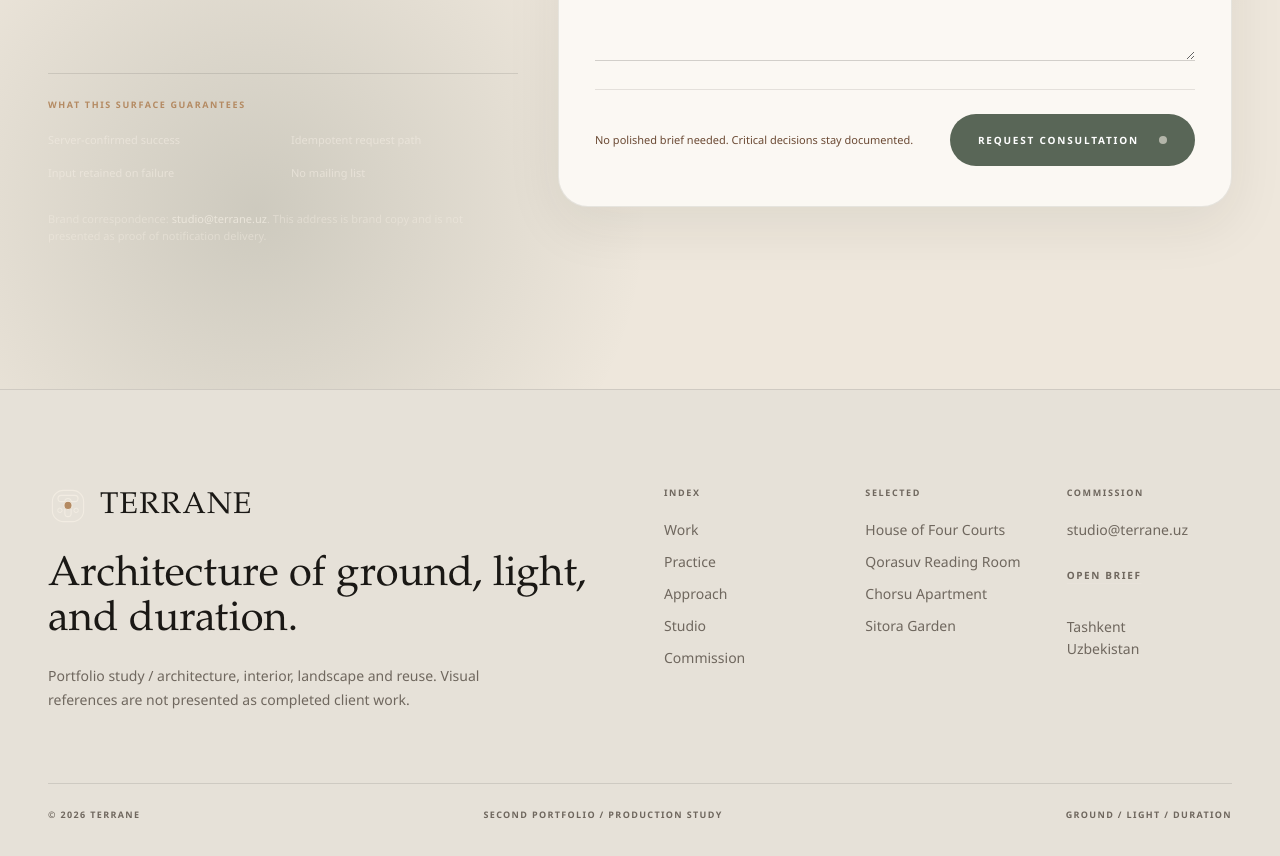
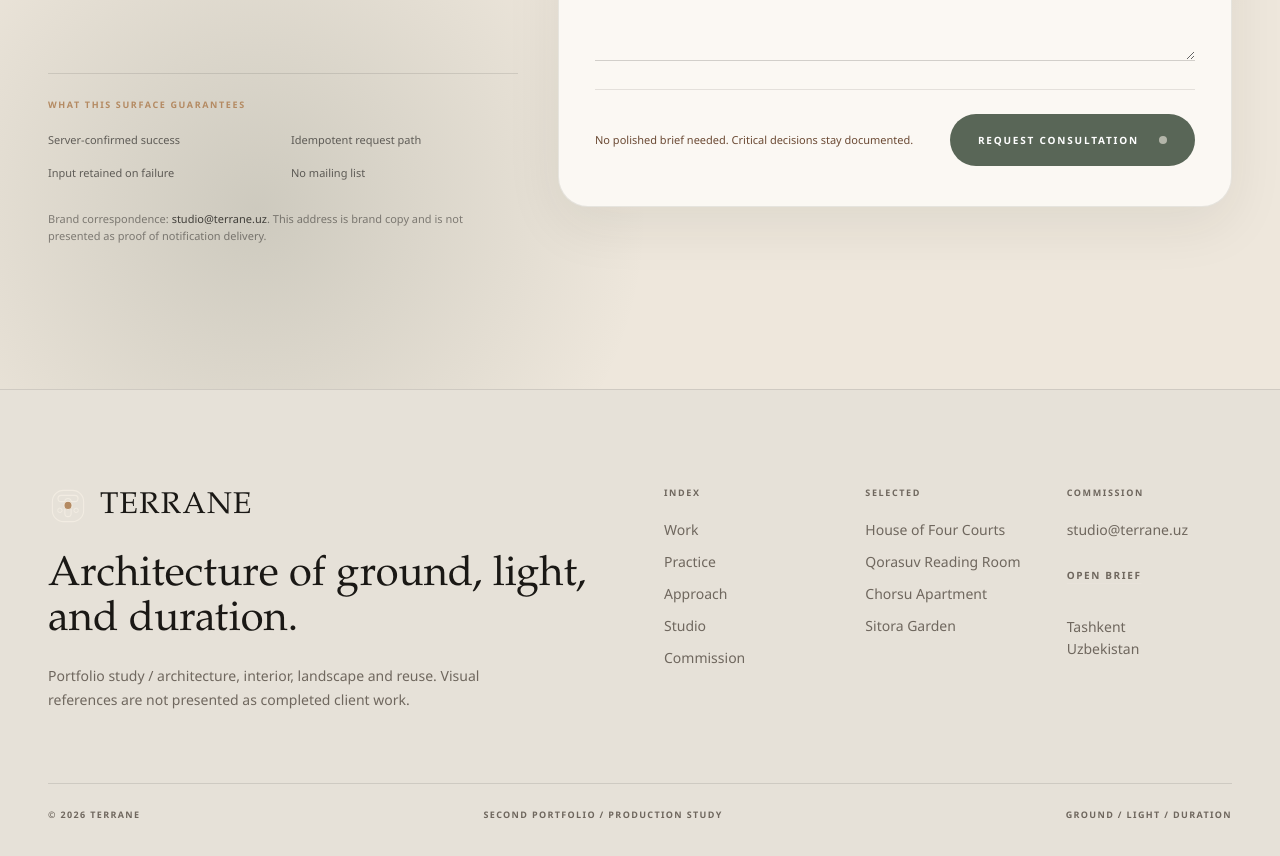
Before and after one commit to Rahmowin-1st/terrane-studio, a Next.js app: page / in a window 1280 px wide. Shown: the part 10500-11356 px from the top of the page. Built offline with nearby package versions, Linux system fonts and the light colour scheme.

Commit message:
rebuild: make commission source fallback light

```diff
--- a/components/sections/Commission.tsx
+++ b/components/sections/Commission.tsx
@@ -75,7 +75,7 @@ export function Commission() {
   }
 
   return (
-    <section id="commission" className="commission-scene relative scroll-mt-24 overflow-hidden bg-ink text-bone" aria-labelledby="commission-heading">
+    <section id="commission" className="commission-scene relative scroll-mt-24 overflow-hidden bg-paper text-ink" aria-labelledby="commission-heading">
       <div className="commission-grid absolute inset-0" aria-hidden="true" />
       <div className="commission-orbit commission-orbit-a" aria-hidden="true" />
       <div className="commission-orbit commission-orbit-b" aria-hidden="true" />
@@ -84,31 +84,31 @@ export function Commission() {
         <div className="commission-layout grid gap-12 md:grid-cols-12 md:gap-10">
           <div className="commission-copy md:col-span-5 md:flex md:min-h-[44rem] md:flex-col md:justify-between">
             <div>
-              <p className="commission-kicker text-[10px] font-semibold tracking-[0.2em] text-sand uppercase">Commission / start with the real problem</p>
-              <h2 id="commission-heading" className="commission-title mt-5 font-display text-[3.25rem] leading-[0.92] font-light tracking-[-0.045em] text-bone sm:text-7xl md:text-[5.2rem]">
+              <p className="commission-kicker text-[10px] font-semibold tracking-[0.2em] text-clay uppercase">Commission / start with the real problem</p>
+              <h2 id="commission-heading" className="commission-title mt-5 font-display text-[3.25rem] leading-[0.92] font-light tracking-[-0.045em] text-ink sm:text-7xl md:text-[5.2rem]">
                 Start with<br />the site.
               </h2>
-              <p className="commission-lead mt-7 max-w-md text-[15px] leading-[1.78] text-bone/66">
+              <p className="commission-lead mt-7 max-w-md text-[15px] leading-[1.78] text-ink/66">
                 Send the place, what must change, the budget range and the timing. No polished deck is required. The form is the recorded path: a success state appears only after the server has accepted and stored the brief.
               </p>
             </div>
 
-            <div className="commission-responsibility mt-10 border-t border-bone/18 pt-6 md:mt-16">
+            <div className="commission-responsibility mt-10 border-t border-ink/10 pt-6 md:mt-16">
               <p className="text-[9px] font-semibold tracking-[0.18em] text-clay uppercase">What this surface guarantees</p>
-              <div className="mt-5 grid gap-4 text-[11px] leading-[1.55] text-bone/62 sm:grid-cols-2 md:grid-cols-1 lg:grid-cols-2">
+              <div className="mt-5 grid gap-4 text-[11px] leading-[1.55] text-ink/62 sm:grid-cols-2 md:grid-cols-1 lg:grid-cols-2">
                 <span>Server-confirmed success</span>
                 <span>Idempotent request path</span>
                 <span>Input retained on failure</span>
                 <span>No mailing list</span>
               </div>
-              <p className="mt-7 text-[11px] leading-relaxed text-bone/48">
-                Brand correspondence: <span className="text-bone/76">{site.email}</span>. This address is brand copy and is not presented as proof of notification delivery.
+              <p className="mt-7 text-[11px] leading-relaxed text-ink/48">
+                Brand correspondence: <span className="text-ink/76">{site.email}</span>. This address is brand copy and is not presented as proof of notification delivery.
               </p>
             </div>
           </div>
 
           <div className="commission-form-wrap relative md:col-span-7">
-            <div className="commission-form-cap mb-4 flex items-center justify-between gap-4 text-[9px] tracking-[0.16em] text-bone/48 uppercase">
+            <div className="commission-form-cap mb-4 flex items-center justify-between gap-4 text-[9px] tracking-[0.16em] text-ink/48 uppercase">
               <span>Project brief / secure recorded path</span><span>02nd portfolio system</span>
             </div>
             <form onSubmit={onSubmit} className="consultation-plane relative grid gap-x-6 gap-y-6 overflow-hidden rounded-[1.75rem] px-5 py-7 text-ink sm:px-7 md:grid-cols-2 md:px-9 md:py-10" noValidate>
@@ -145,7 +145,7 @@ export function Commission() {
                   role="status"
                   aria-live="polite"
                 >
-                  <div className="consultation-status-card w-full max-w-md border border-bone/18 bg-ink/94 px-7 py-10 text-center text-bone shadow-2xl backdrop-blur-xl sm:px-9">
+                  <div className="consultation-status-card w-full max-w-md border border-ink/10 bg-ink/94 px-7 py-10 text-center text-bone shadow-2xl backdrop-blur-xl sm:px-9">
                     <p className="text-[9px] font-semibold tracking-[0.18em] text-clay uppercase">
                       {status === "sending" ? "Recording brief" : status === "success" ? "Server confirmed" : "Not recorded"}
                     </p>
@@ -155,7 +155,7 @@ export function Commission() {
                       {status === "failed" && "Not held yet."}
                       {status === "offline" && "Offline."}
                     </p>
-                    <p className="mx-auto mt-5 max-w-xs text-sm leading-[1.65] text-bone/62">
+                    <p className="mx-auto mt-5 max-w-xs text-sm leading-[1.65] text-ink/62">
                       {status === "sending" && "The studio path is validating and storing your brief."}
                       {status === "success" && "The server accepted and stored the brief. Notification delivery depends on the configured owner channel."}
                       {status === "failed" && "Your words remain in the form. Return and try again."}
```
